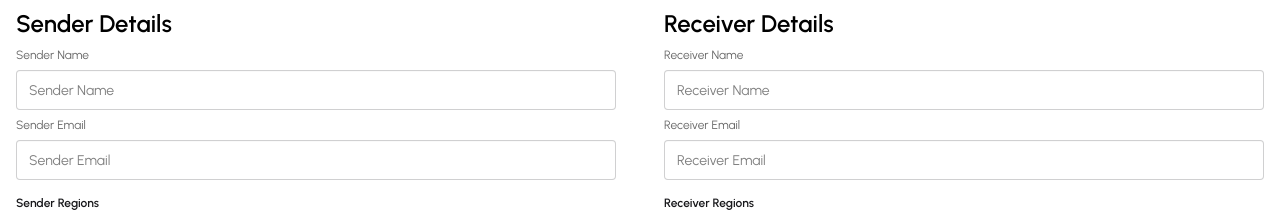
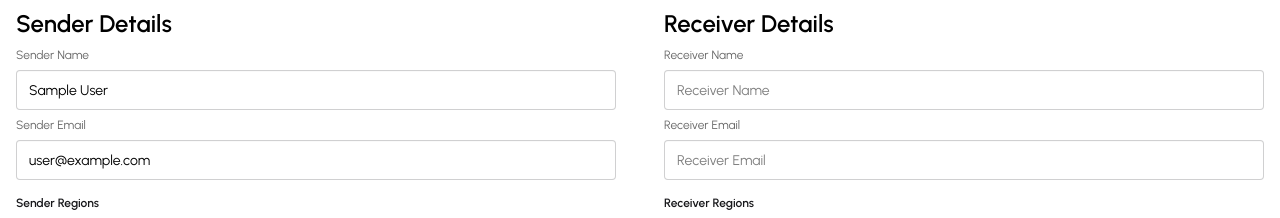
Before and after one commit to mdaias/Percelix-Client, a React (Vite) app: page /send-parcel in a window 1280 px wide. Shown: the part 340-558 px from the top of the page. Built offline with nearby package versions, Linux system fonts and the light colour scheme; no server answers; sample sign-in values are in the browser's storage.

Commit message:
connect database and Post percel into database

```diff
--- /dev/null
+++ b/src/hooks/useAxiosSecure.jsx
@@ -0,0 +1,13 @@
+import axios from 'axios';
+import React from 'react';
+
+const axiosSecure = axios.create({
+    baseURL: 'http://localhost:3000'
+})
+
+const useAxiosSecure = () => {
+
+    return axiosSecure;
+};
+
+export default useAxiosSecure;
--- a/src/pages/sendParcel/SendParcel.jsx
+++ b/src/pages/sendParcel/SendParcel.jsx
@@ -2,10 +2,19 @@ import React from 'react';
 import { useForm,useWatch } from 'react-hook-form';
 import { useLoaderData } from 'react-router';
 import Swal from 'sweetalert2';
+import useAxiosSecure from '../../hooks/useAxiosSecure';
+import useAuth from '../../hooks/useAuth';
 
 const SendParcel = () => {
 
-     const { register, handleSubmit, control, formState: { errors } } = useForm();
+    const {
+        register,
+        handleSubmit,
+        control,
+        // formState: { errors }
+    } = useForm();
+    const { user } = useAuth();
+    const axiosSecure = useAxiosSecure();
 
     const serviceCenters = useLoaderData();
     const regionsDuplicate = serviceCenters.map(c => c.region);
@@ -60,7 +69,12 @@ const SendParcel = () => {
         }).then((result) => {
             if (result.isConfirmed) {
 
-                //
+
+                // save the parcel info to the database
+                axiosSecure.post('/parcels', data)
+                    .then(res => {
+                        console.log('after saving parcel', res.data);
+                    })
 
                 // Swal.fire({
                 //     title: "Deleted!",
@@ -115,11 +129,16 @@ const SendParcel = () => {
                         {/* sender name */}
 
                         <label className="label">Sender Name</label>
-                        <input type="text" {...register('senderName')} className="input w-full" placeholder="Sender Name" />
+
+                        <input type="text" {...register('senderName')}
+                        defaultValue={user?.displayName}
+                        className="input w-full" placeholder="Sender Name" />
 
                            {/* sender email */}
                         <label className="label">Sender Email</label>
-                        <input type="text" {...register('senderEmail')} className="input w-full" placeholder="Sender Email" />
+                        <input type="text" {...register('senderEmail')}
+                            defaultValue={user?.email}
+                            className="input w-full" placeholder="Sender Email" />
 
                         {/* sender region */}
                         <fieldset className="fieldset">
```
